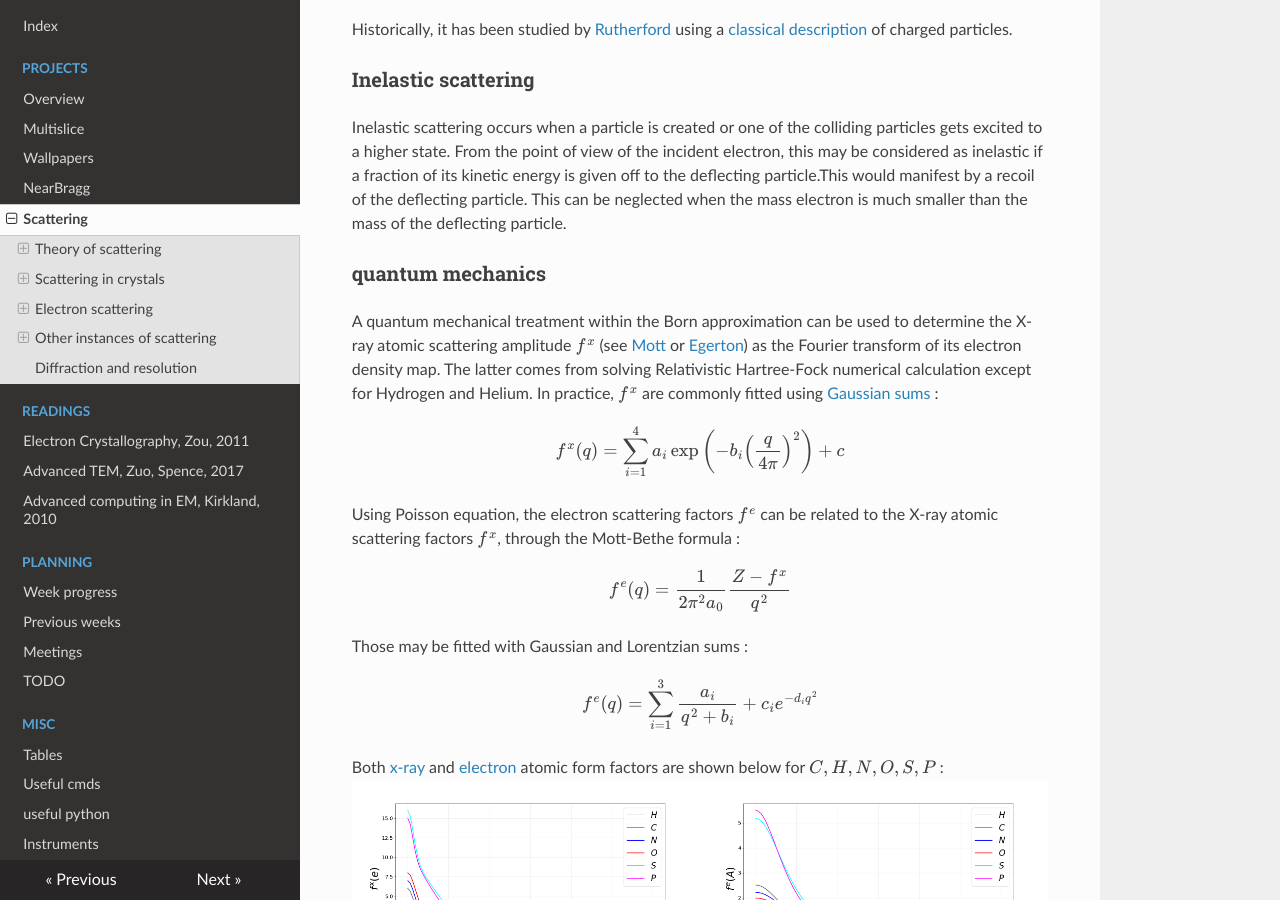
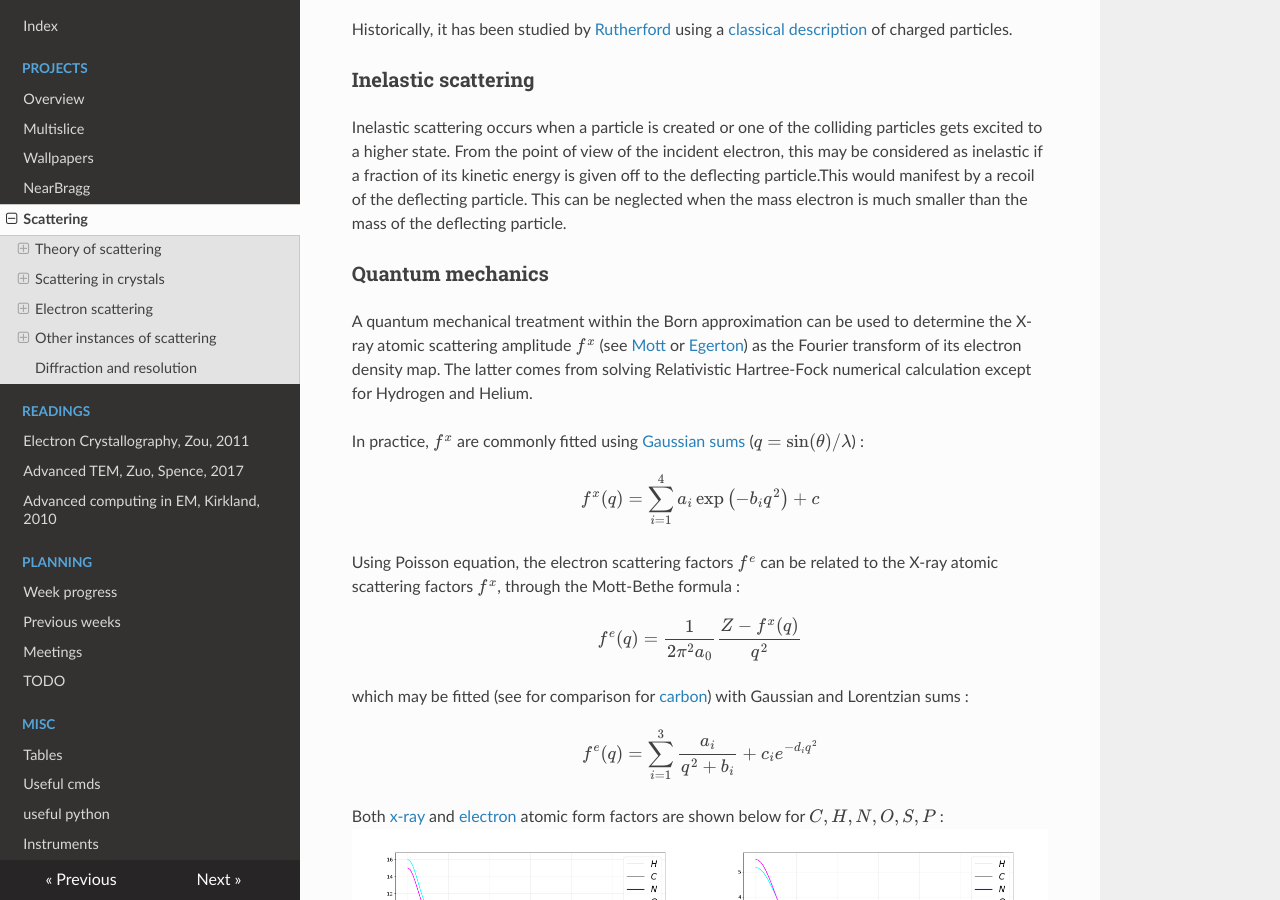
Before and after one commit to ccp4/EDdocs, an MkDocs documentation site: the page built from docs/projects/scattering.md, in a window 1280 px wide and 900 px high, scrolled down 2255 px. Built offline with MkDocs 1.6.1, drawn with Linux system fonts in a browser that asks for light colours; nearby versions of some CDN libraries; formulas are drawn with MathJax 3; some of the changed text lies outside the part shown.

Commit message:
fix label scattering factor

```diff
--- a/docs/projects/scattering.md
+++ b/docs/projects/scattering.md
@@ -124,22 +124,24 @@ Inelastic scattering occurs when a particle is created or one of the colliding p
 This can be neglected when the mass electron is much smaller than the mass of the deflecting particle.
 
 
-### quantum mechanics
+### Quantum mechanics
 
 A quantum mechanical treatment within the Born approximation can be used to determine the X-ray atomic scattering amplitude $f^x$ (see
 [Mott](/articles/Mott1930_A.pdf) or [Egerton](/articles/Egerton2009.pdf)) as the Fourier transform of its electron density map.
 The latter comes from solving Relativistic Hartree-Fock numerical calculation except for Hydrogen and Helium.
-In practice, $f^x$ are commonly fitted using [Gaussian sums](https://it.iucr.org/Cb/ch6o1v0001/) :
+
+In practice, $f^x$ are commonly fitted using [Gaussian sums](https://it.iucr.org/Cb/ch6o1v0001/) ($q=\sin(\theta)/\lambda$) :
 \begin{equation}
-  f^x(q) = \sum_{i=1}^{4} a_i\exp\left(-b_i\left(\frac{q}{4\pi}\right)^2 \right) + c
+  f^x(q) = \sum_{i=1}^{4} a_i\exp\left(-b_iq^2 \right) + c
 \end{equation}
 
 Using Poisson equation, the electron scattering factors $f^e$ can be related to the X-ray atomic scattering factors $f^x$, through the Mott-Bethe formula :
 \begin{equation}
-  f^e(q) = \frac{1}{2\pi^2 a_0}\frac{Z-f^x}{q^2}
+  f^e(q) = \frac{1}{2\pi^2 a_0}\frac{Z-f^x(q)}{q^2}
 \end{equation}
 
-Those may be fitted with Gaussian and Lorentzian sums :
+which may be fitted (see for comparison for [carbon](/figures/MottBethe.svg))
+with Gaussian and Lorentzian sums :
 \begin{equation}
   f^e(q) = \sum_{i=1}^{3}\frac{a_i}{q^2+b_i} + c_ie^{-d_iq^2}
 \end{equation}
```
Also changed, not shown: other parts of docs/projects/scattering.md (+1 -1 lines), docs/planning/previous_weeks.md (+1 -0 lines), docs/planning/week_progress.md (+6 -1 lines), docs/figures/MottBethe.svg (added), docs/figures/atomic_form_factors.png, docs/figures/electron_atomic_scattering_factors.svg, docs/figures/xray_atomic_scattering_factors.svg.
